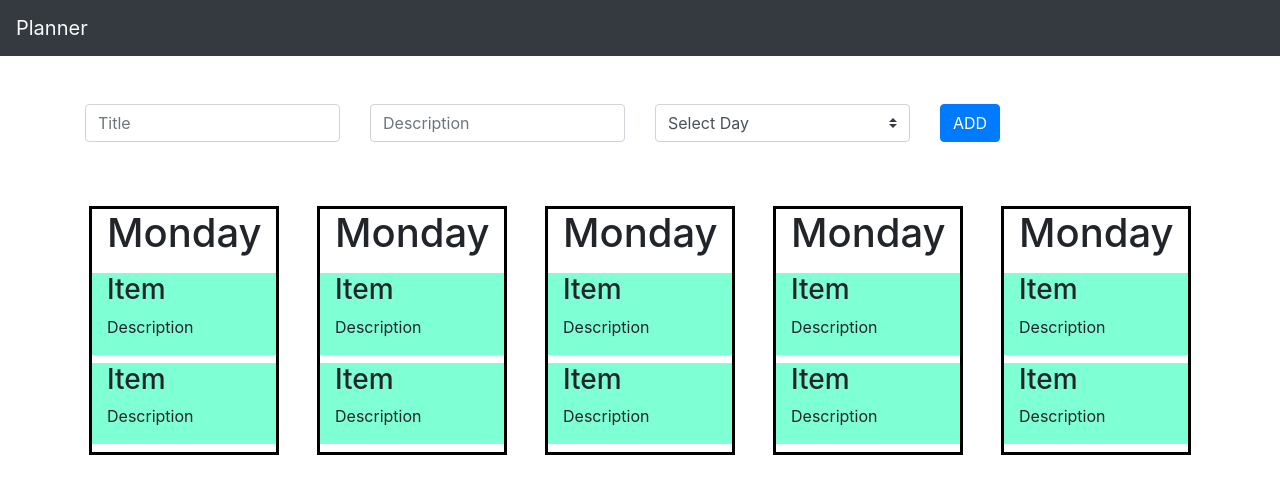
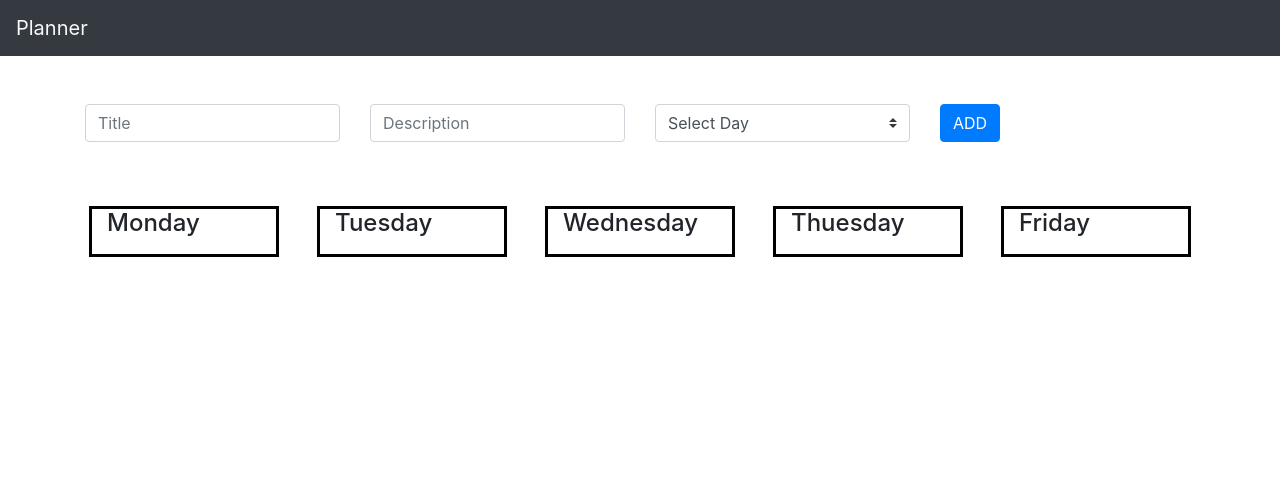
Before and after one commit to Bankacha/react-planner, a React (Create React App) app: page / in a window 1280 px wide. Shown: the top 494 px of the page. Built offline with nearby package versions, Linux system fonts and the light colour scheme.

Commit message:
planner add

```diff
--- a/src/main/MainPage.js
+++ b/src/main/MainPage.js
@@ -14,7 +14,13 @@ export default class MainPage extends React.Component {
     }
 
     addItemToDay = (newItem) => {
-        this.state.planner[newItem.day].push(newItem)
+        const plannerCopy = {...this.state.planner};
+        plannerCopy[newItem.day].push(newItem)
+
+
+        this.setState({
+            planner: plannerCopy
+        })
     }
 
     render() {
--- a/src/main/components/planner.js
+++ b/src/main/components/planner.js
@@ -3,34 +3,46 @@ import { Col, Row } from 'react-bootstrap'
 import './planner.css'
 
 
-function Day() {
+function Item(props) {
+
+    return (
+
+        <Row className="mb-2">
+            <Col className='day-item'>
+                <h3>{props.item.title}</h3>
+                <p>{props.item.description}</p>
+            </Col>
+        </Row>
+    )
+}
+
+
+
+function Day(props) {
+
     return (
         <Col md={2} className="day">
-            <h1 className='mb-3'>Monday</h1>
-            <Row className="mb-2">
-                <Col className='day-item'>
-                    <h3>Item</h3>
-                    <p>Description</p>
-                </Col>
-            </Row>
-            <Row className="mb-2">
-                <Col className='day-item'>
-                    <h3>Item</h3>
-                    <p>Description</p>
-                </Col>
-            </Row>
+            <h4 className='mb-3'>{props.name}</h4>
+
+            {
+                props.items.map((item, i) => {
+                    return <Item item={item} key={i}></Item>
+                })
+            }
+
+
         </Col>
     )
 }
 
-export default function Planner() {
+export default function Planner(props) {
     return (
         <Row className="justify-content-around mt-5">
-            <Day></Day>
-            <Day></Day>
-            <Day></Day>
-            <Day></Day>
-            <Day></Day>
+            <Day name='Monday' items={props.planner.mon}></Day>
+            <Day name='Tuesday' items={props.planner.tue}></Day>
+            <Day name='Wednesday' items={props.planner.wed}></Day>
+            <Day name='Thuesday' items={props.planner.thu}></Day>
+            <Day name='Friday' items={props.planner.fri}></Day>
         </Row>
     )
 }
```
